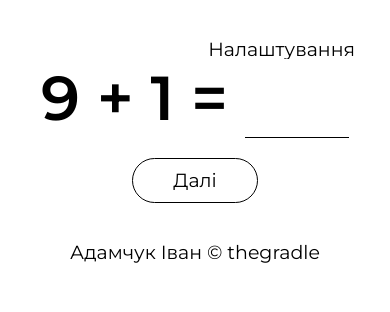
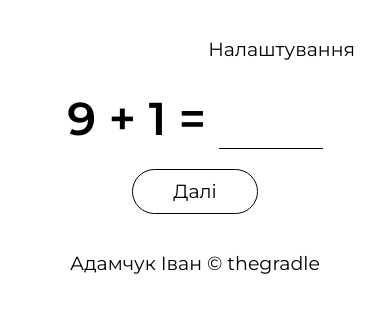
Before and after one commit to TheGradle/WebMath, a plain HTML site: page index.html in a window 390 px wide. Drawn offline with Linux system fonts and the light colour scheme.

Commit message:
Mobile fixs

```diff
--- a/css/style.css
+++ b/css/style.css
@@ -46,6 +46,7 @@ body {
 
 nav {
   text-align: right;
+  margin-bottom: 30px;
 }
 
 /* SECTION EQUATION */
@@ -143,3 +144,10 @@ footer {
   text-align: center;
   padding-bottom: 30px;
 }
+
+@media screen and (max-width: 425px) {
+  .equation,
+  .equation--input {
+    font-size: 46px;
+  }
+}
```
